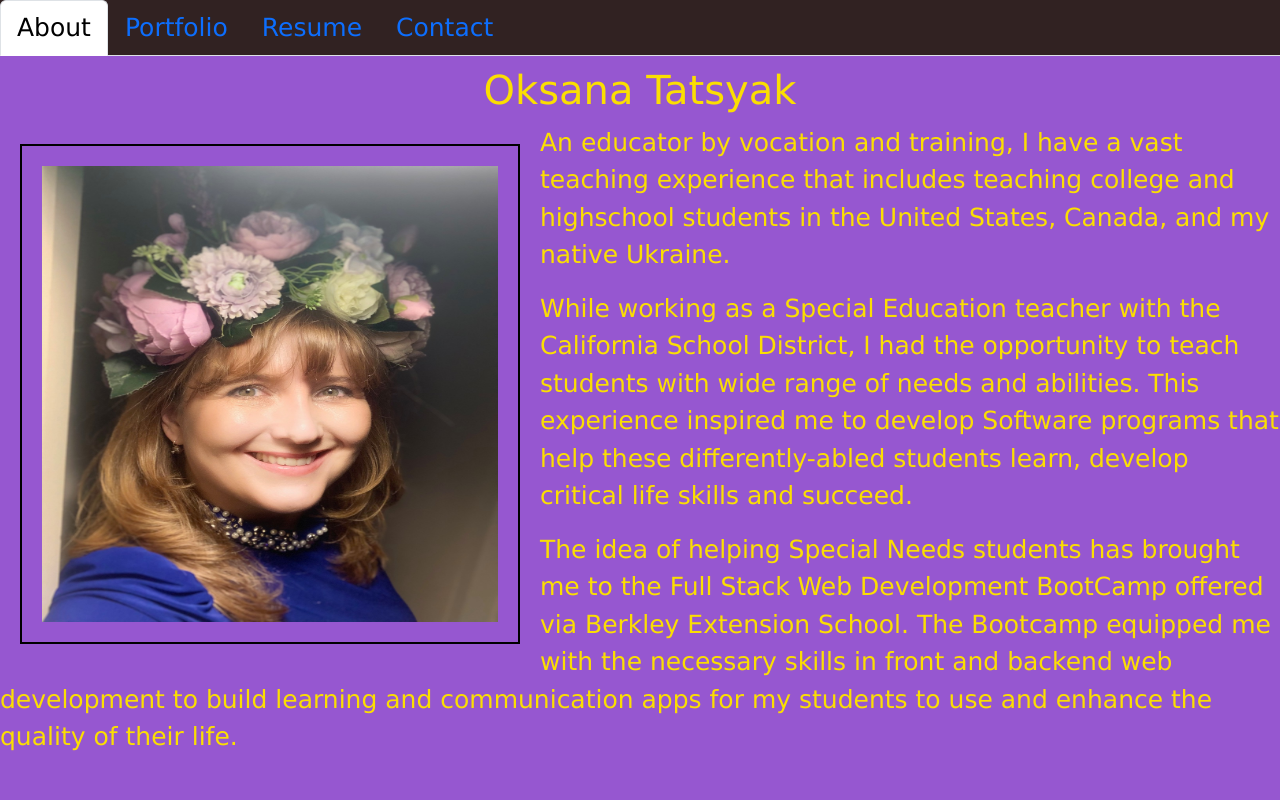
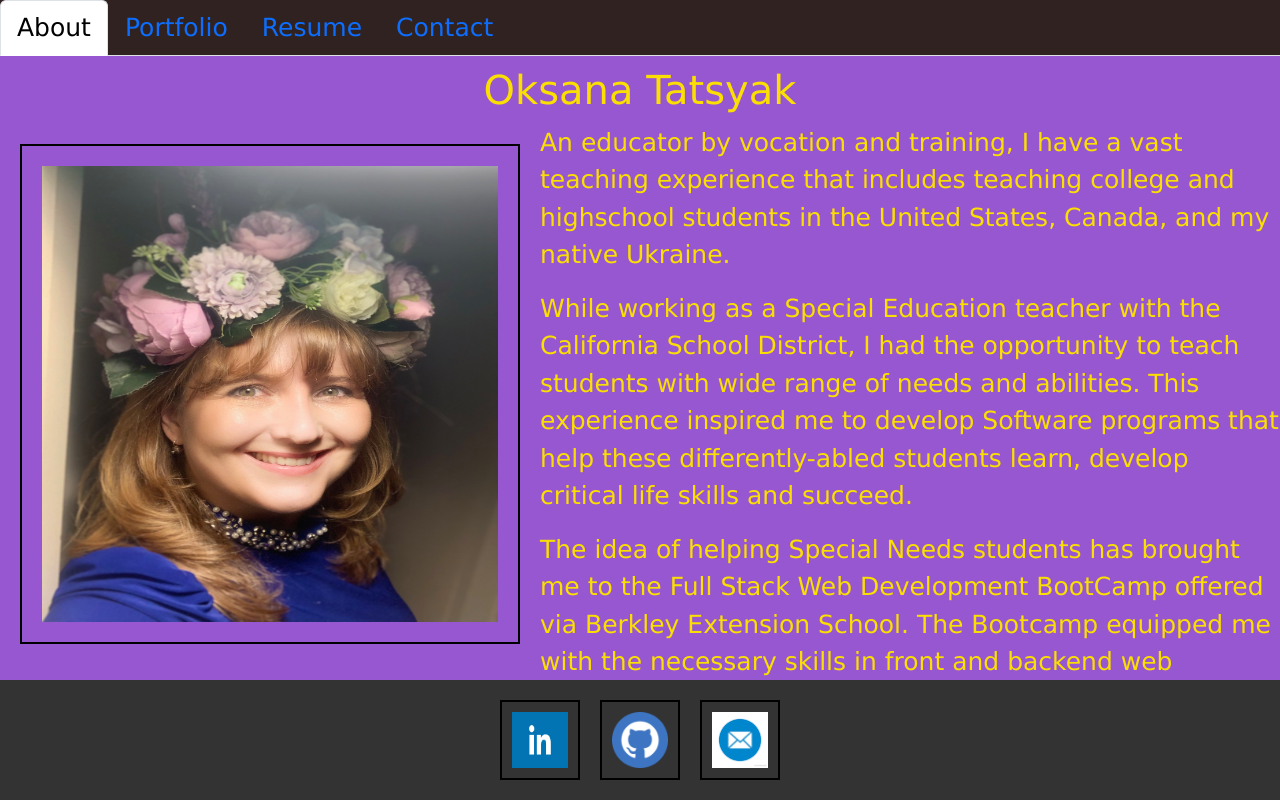
Before and after one commit to OksanaTak/react-portfolio, a React (Create React App) app: page / in a window 1280 px wide. Built offline with nearby package versions, Linux system fonts and the light colour scheme.

Commit message:
added footer in about.js and styling in about.css

```diff
--- a/src/components/pages/About.js
+++ b/src/components/pages/About.js
@@ -2,6 +2,10 @@ import React from 'react'
 import "./about.css"
 import 'bootstrap/dist/css/bootstrap.min.css';
 let myPic = '/assets/images/Oksana-Portrait.jpeg'
+let linkedin = '/assets/images/linkedin.jpeg';
+let github = '/assets/images/github.png';
+let email = '/assets/images/email.png';
+
 export default function About () {
   return (
 
@@ -34,6 +38,18 @@ export default function About () {
         use and enhance the quality of their life.
       </p>
     </div>
+    <div className='footer'>
+        <a target='_blank' rel='noopener noreferrer' href='https://www.linkedin.com/in/oksana-tatsyak-048b0727a/'>
+        <img className='icons' src={process.env.PUBLIC_URL + linkedin} alt="linkedin" />
+        </a>
+
+
+        <a target='_blank' rel="noopener noreferrer" href='https://github.com/OksanaTak'>
+        <img className='icons' src={process.env.PUBLIC_URL + github} alt="github" />        </a>
+
+        <a target='_blank' rel="noopener noreferrer" href='mailto:oksana.tatsyak@gmail.com'>
+        <img className='icons' src={process.env.PUBLIC_URL + email} alt="email" />        </a>
+        </div>
     </div>
   )
 }
--- a/src/components/pages/about.css
+++ b/src/components/pages/about.css
@@ -6,6 +6,18 @@ body {
 .text-center{
 text-emphasis-style:bold 40px;
 }
+.footer{
+
+    background-color: #333; /* Background color of the footer */
+            color: white; /* Text color in the footer */
+            text-align: center; /* Center-align the text */
+            padding: 10px; /* Add some padding for better appearance */
+            position: fixed; /* Stick the footer to the bottom of the viewport */
+            left: 0; /* Position it to the left */
+            bottom: 0; /* Position it at the bottom */
+            width: 100%; /* Make it stretch the full width of the viewport */
+            display: flex; /* Use flexbox for centering */
+            justify-content: center; }
 
 .div-wrapper{
     align-items: center;
```
